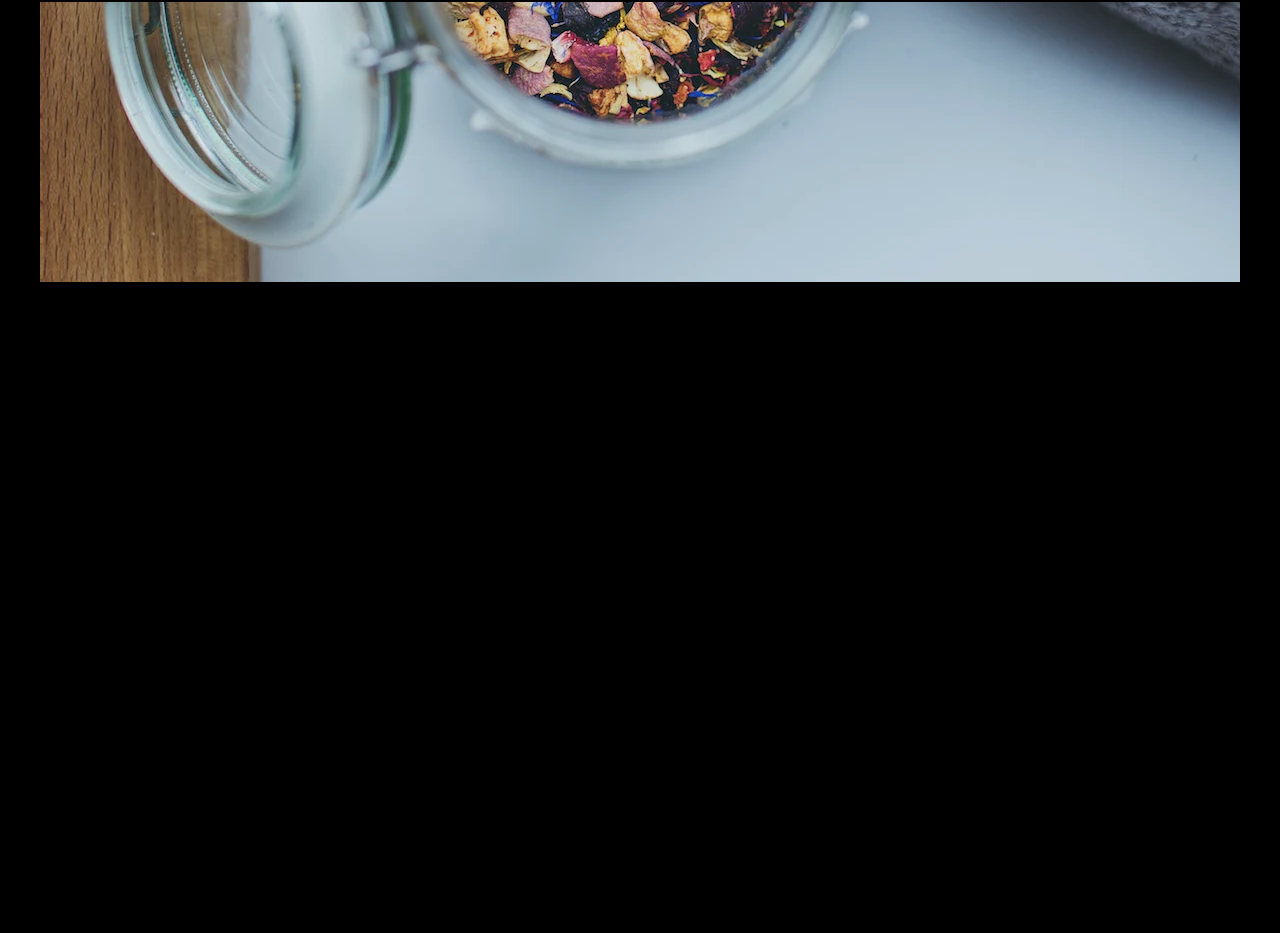
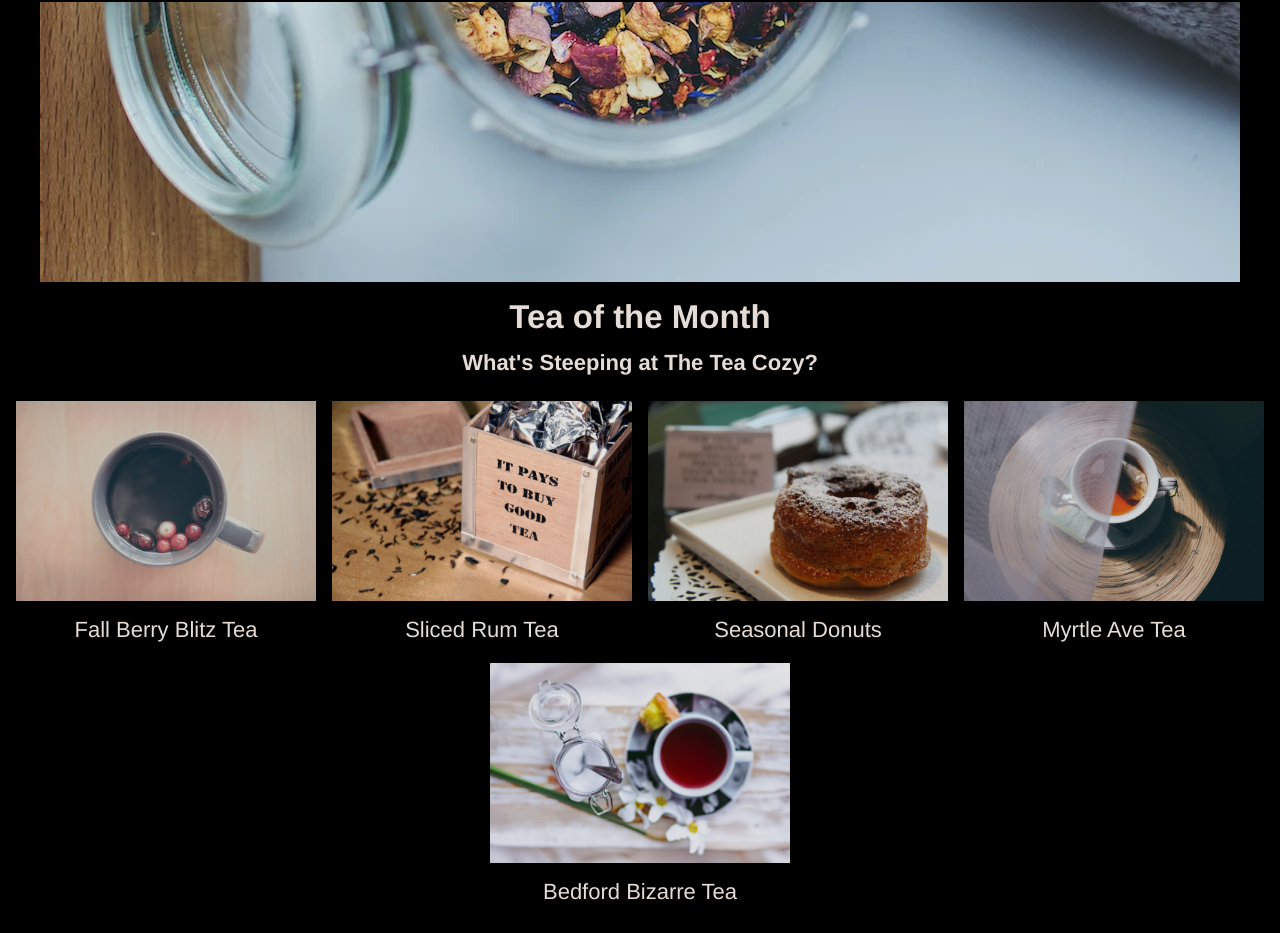
Before and after one commit to WiMares/TeaCozy, a plain HTML site: page index.html in a window 1280 px wide. Shown: the part 487-1420 px from the top of the page. Before the commit the page ends 800 px from the top, so only its background shows below. Drawn offline with Linux system fonts and the light colour scheme.

Commit message:
2nd Section
2nd section for the "Tea of the Month" completed.

```diff
--- a/index.html
+++ b/index.html
@@ -24,5 +24,33 @@
             <h4>Handpicked, Artisanally Curated, Free Range, Sustainable, Small  Batch, Fair Trade, Organic Tea</h4>
         </div>
     </section>
+    <section class="tea-of-the-month">
+        <div class="tea">
+            <h2>Tea of the Month</h2>
+            <h4>What's Steeping at The Tea Cozy?</h4>
+        </div>
+        <div class="collage">
+            <div class="img">
+                <img src="/img/berryblitz.webp" alt="">
+                <span>Fall Berry Blitz Tea</span>
+            </div>
+            <div class="img">
+                <img src="/img/spiced-rum.webp" alt="">
+                <span>Sliced Rum Tea</span>
+            </div>
+            <div class="img">
+                <img src="/img/donut.webp" alt="">
+                <span>Seasonal Donuts</span>
+             </div>
+            <div class="img">
+                <img src="/img/myrtle-ave.webp" alt="">
+                <span>Myrtle Ave Tea</span>
+            </div>
+            <div class="img">
+                <img src="/img/bedford-bizarre.webp" alt="">
+                <span>Bedford Bizarre Tea</span>
+            </div>
+        </div>
+    </section>
 </body>
 </html>
--- a/style.css
+++ b/style.css
@@ -27,6 +27,9 @@ header li {
     text-decoration: underline;
     margin: 20px;
 }
+header a {
+    color: seashell;
+}
 .mission {
     display: flex;
     height: 700px;
@@ -44,3 +47,30 @@ header li {
     height: 140px;
     width: 1200px;
 }
+.tea-of-the-month {
+    display: flex;
+    align-items: center;
+    justify-content: center;
+    flex-direction: column;
+}
+.tea {
+    display: block;
+    text-align: center;
+    line-height: 75%;
+}
+.collage {
+    display: inline-flex;
+    text-align: center;
+    flex-wrap: wrap;
+    justify-content: space-around;
+    align-items: center;
+}
+.collage span {
+    display: block;
+    padding-top: 10px;
+    padding-bottom: 20px;
+}
+.collage img{
+    max-width: 300px;
+    max-height: 200px;
+}
```
